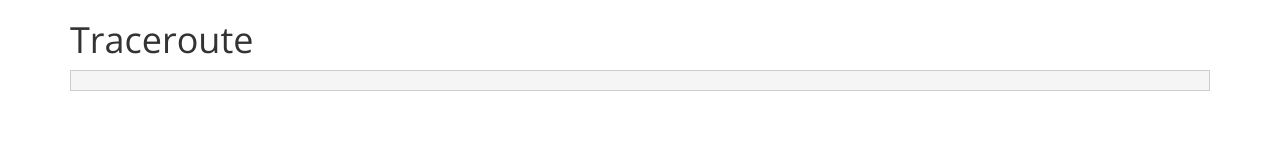
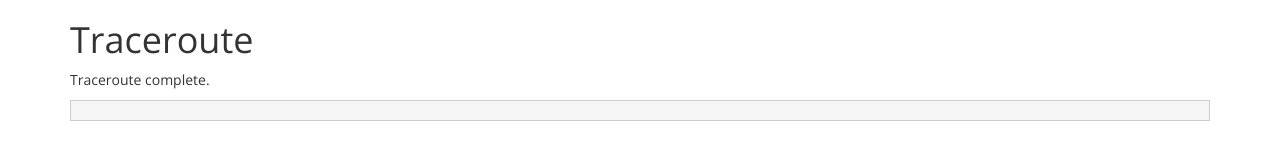
Before and after one commit to toolness/baseless, a website: page static/d/traceroute/index.html in a window 1280 px wide. Drawn offline with nearby package versions, Linux system fonts and the light colour scheme.

Commit message:
show traceroute status

```diff
--- a/static/d/traceroute/index.html
+++ b/static/d/traceroute/index.html
@@ -6,6 +6,7 @@
 <title>Traceroute</title>
 <div class="container">
   <h1>Traceroute</h1>
+  <p id="status">Running traceroute&hellip; <i class="fa fa-spin fa-circle-o-notch"></i></p>
   <pre id="log"></pre>
 </div>
 <script>
@@ -20,4 +21,9 @@ socket.addEventListener('message', function(e) {
   var log = document.getElementById('log');
   log.appendChild(document.createTextNode(e.data));
 });
+
+socket.addEventListener('close', function() {
+  var status = document.getElementById('status');
+  status.textContent = "Traceroute complete.";
+});
 </script>
```
